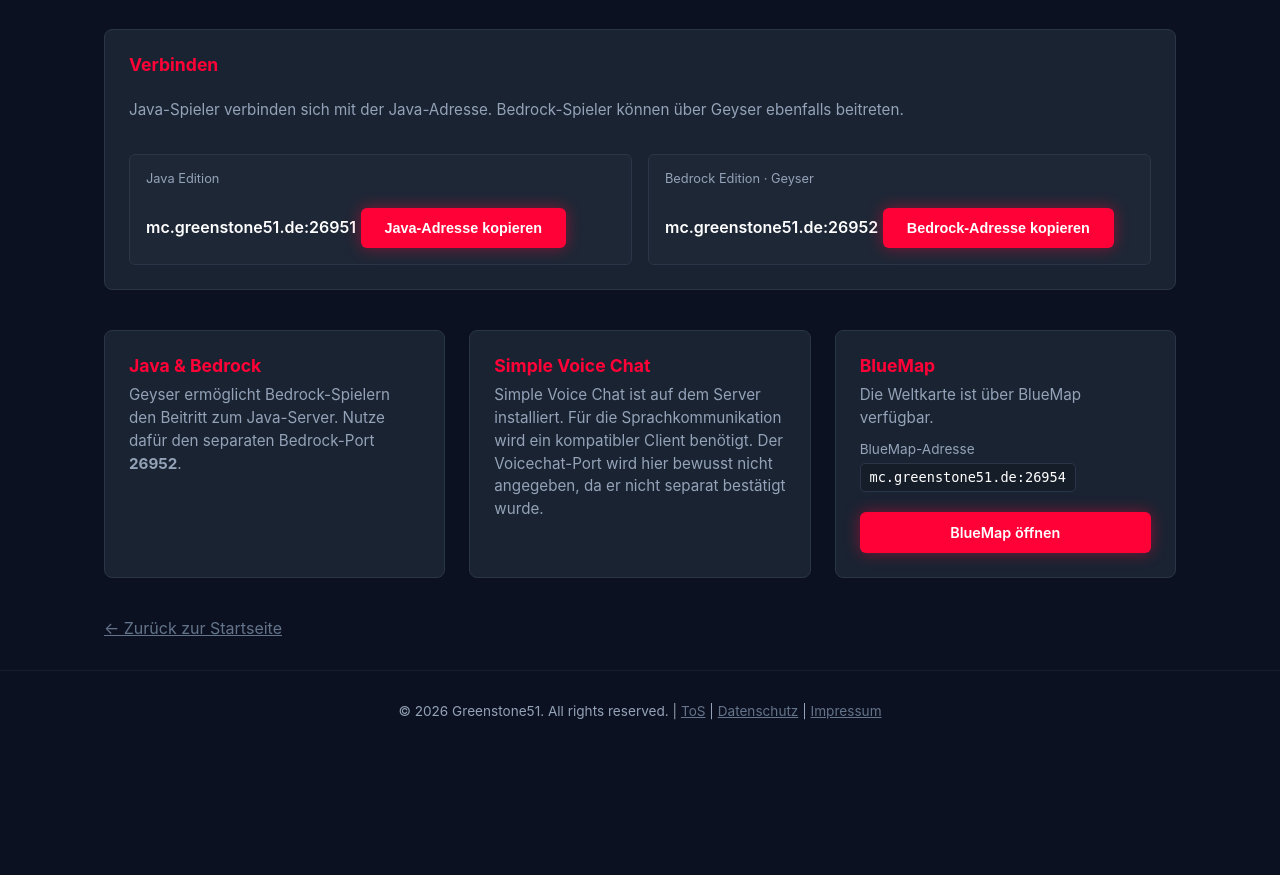
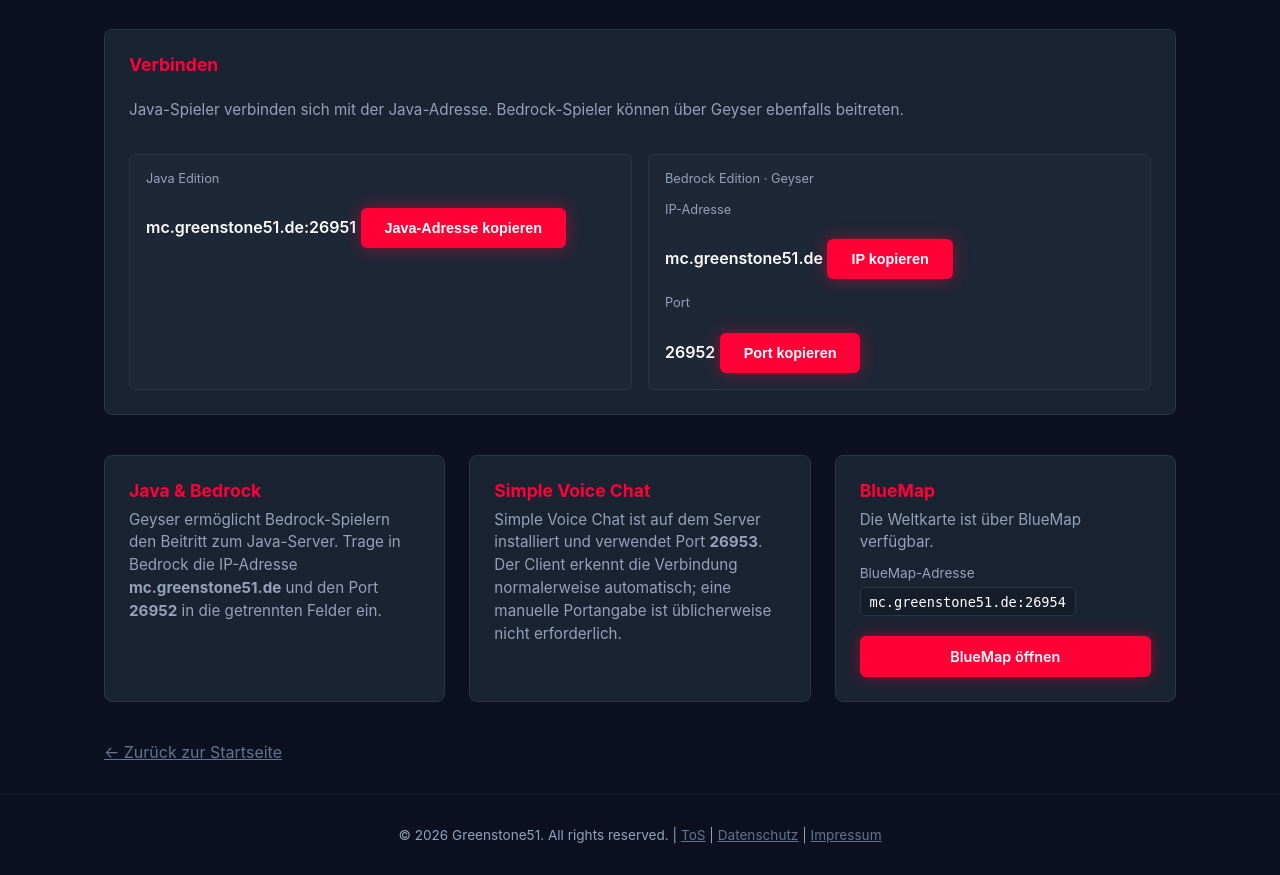
Before and after one commit to Greenstone51/Website, a Flask app: page /minecraft in a window 1280 px wide. Shown: the part 202-1077 px from the top of the page. Before the commit the page ends 922 px from the top, so only its background shows below. Run offline with Flask 3, Linux system fonts and the light colour scheme.

Commit message:
Separate Bedrock IP and port and document voice chat port

```diff
--- a/templates/minecraft.html
+++ b/templates/minecraft.html
@@ -28,8 +28,12 @@
                 </div>
                 <div class="server-meta-item">
                     <span class="server-meta-label">Bedrock Edition · Geyser</span>
-                    <span class="server-meta-value">mc.greenstone51.de:26952</span>
-                    <button type="button" class="btn-action mt-1" data-copy-address="mc.greenstone51.de:26952">Bedrock-Adresse kopieren</button>
+                    <span class="server-meta-label mt-1">IP-Adresse</span>
+                    <span class="server-meta-value">mc.greenstone51.de</span>
+                    <button type="button" class="btn-action mt-1" data-copy-address="mc.greenstone51.de">IP kopieren</button>
+                    <span class="server-meta-label mt-1">Port</span>
+                    <span class="server-meta-value">26952</span>
+                    <button type="button" class="btn-action mt-1" data-copy-address="26952">Port kopieren</button>
                 </div>
             </div>
         </section>
@@ -37,11 +41,11 @@
         <section class="section-block grid">
             <article class="card">
                 <h2 class="card-title">Java & Bedrock</h2>
-                <p class="card-text">Geyser ermöglicht Bedrock-Spielern den Beitritt zum Java-Server. Nutze dafür den separaten Bedrock-Port <strong>26952</strong>.</p>
+                <p class="card-text">Geyser ermöglicht Bedrock-Spielern den Beitritt zum Java-Server. Trage in Bedrock die IP-Adresse <strong>mc.greenstone51.de</strong> und den Port <strong>26952</strong> in die getrennten Felder ein.</p>
             </article>
             <article class="card">
                 <h2 class="card-title">Simple Voice Chat</h2>
-                <p class="card-text">Simple Voice Chat ist auf dem Server installiert. Für die Sprachkommunikation wird ein kompatibler Client benötigt. Der Voicechat-Port wird hier bewusst nicht angegeben, da er nicht separat bestätigt wurde.</p>
+                <p class="card-text">Simple Voice Chat ist auf dem Server installiert und verwendet Port <strong>26953</strong>. Der Client erkennt die Verbindung normalerweise automatisch; eine manuelle Portangabe ist üblicherweise nicht erforderlich.</p>
             </article>
             <article class="card">
                 <h2 class="card-title">BlueMap</h2>
```
